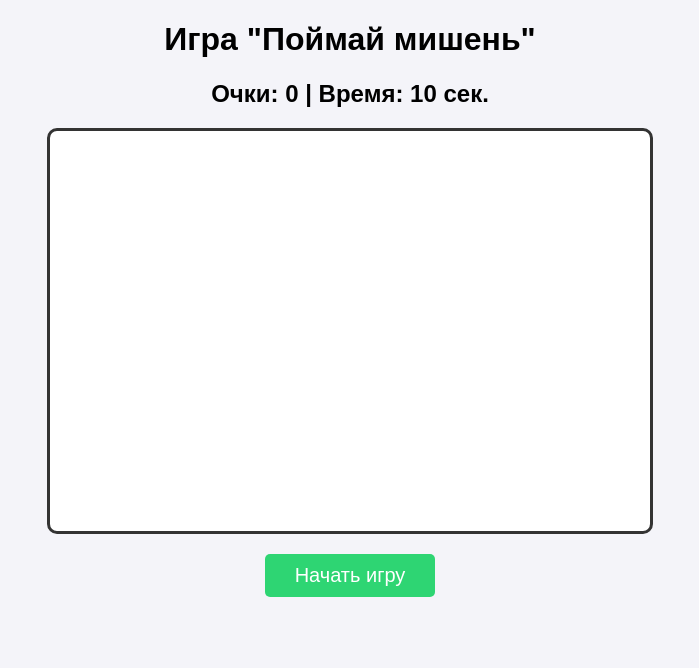
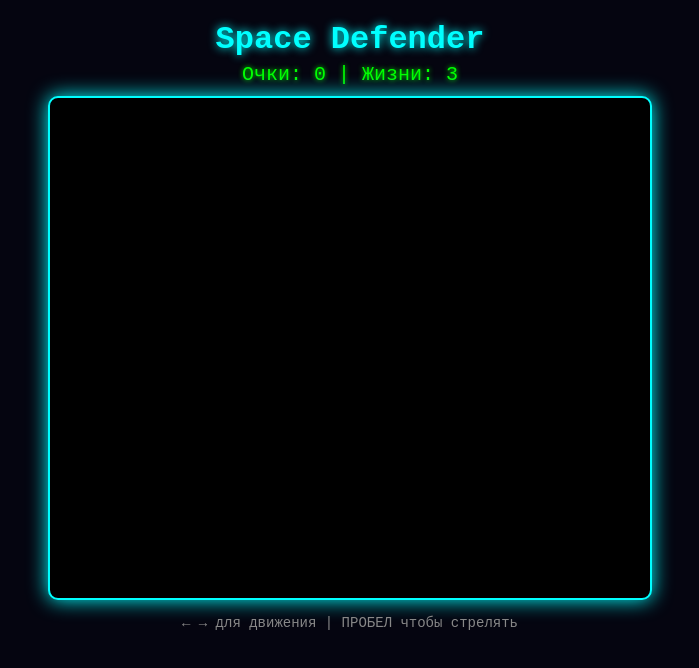
Before and after one commit to annnnn234/wasm-lab, a plain HTML site: page index.html in a window 1280 px wide. Shown: the whole page, without its empty margins (290-989 px from the left). Drawn offline with Linux system fonts and the light colour scheme.

Commit message:
Update index.html

```diff
--- a/index.html
+++ b/index.html
@@ -2,25 +2,20 @@
 <html>
 <head>
     <meta charset="UTF-8">
-    <title>Моя Wasm Игра</title>
+    <title>Космический Шутер</title>
     <style>
-        body { font-family: sans-serif; text-align: center; margin-top: 20px; background-color: #f4f4f9; }
-        #game-area { position: relative; width: 600px; height: 400px; margin: 20px auto; border: 3px solid #333; background: white; border-radius: 10px; overflow: hidden; }
-        #target { position: absolute; width: 50px; height: 50px; background-color: #ff4757; border-radius: 50%; cursor: pointer; display: none; box-shadow: 0 4px 8px rgba(0,0,0,0.3); }
-        #info { font-size: 24px; font-weight: bold; }
-        #start-btn { padding: 10px 30px; font-size: 20px; cursor: pointer; background-color: #2ed573; color: white; border: none; border-radius: 5px; }
-        #start-btn:disabled { background-color: #ccc; }
+        body { background-color: #050510; color: #fff; font-family: 'Courier New', Courier, monospace; text-align: center; margin-top: 10px; }
+        h1 { color: #00ffff; text-shadow: 0 0 10px #00ffff; margin-bottom: 5px; }
+        canvas { border: 2px solid #00ffff; box-shadow: 0 0 20px #00ffff; background-color: #000; border-radius: 10px; }
+        #info { font-size: 20px; color: #00ff00; text-shadow: 0 0 5px #00ff00; margin-bottom: 10px; }
+        .controls { color: #888; font-size: 14px; margin-top: 10px; }
     </style>
 </head>
 <body>
-    <h1>Игра "Поймай мишень"</h1>
-    <div id="info">Очки: <span id="score">0</span> | Время: <span id="time">10</span> сек.</div>
-
-    <div id="game-area">
-        <div id="target"></div>
-    </div>
-
-    <button id="start-btn">Начать игру</button>
+    <h1>Space Defender</h1>
+    <div id="info">Очки: <span id="score">0</span> | Жизни: <span id="lives">3</span></div>
+    <canvas id="gameCanvas" width="600" height="500"></canvas>
+    <p class="controls">← → для движения | ПРОБЕЛ чтобы стрелять</p>
     <script src="main.js"></script>
 </body>
 </html>
```
